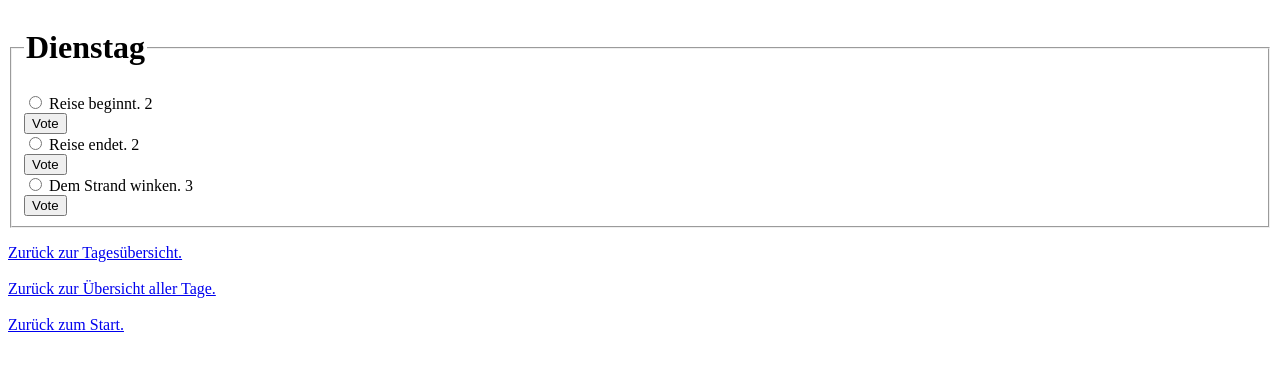
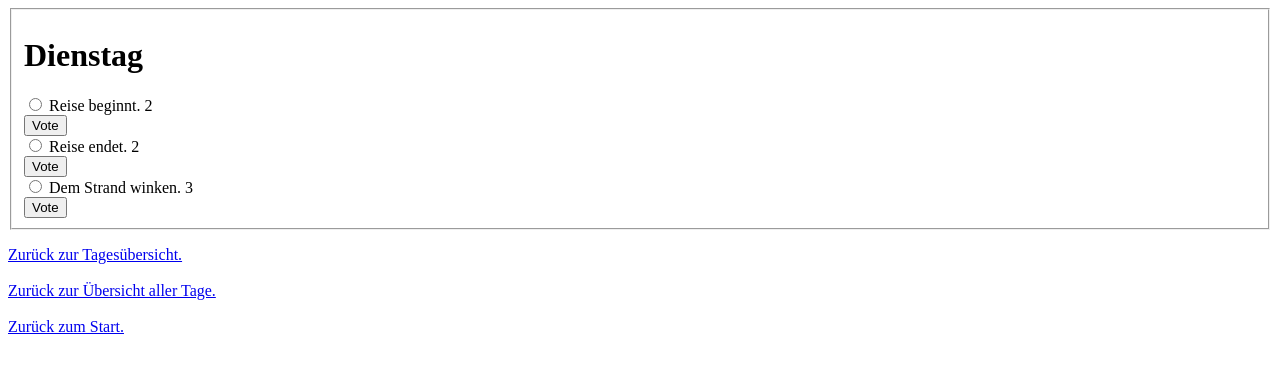
Before and after one commit to nicoleLabmirror/zeitplan, a Django app: template zeitplan/templates/zeitplan/day_editing.html in a window 1280 px wide. Shown: the top 373 px of the page. Run offline with Django 4.2, Linux system fonts and the light colour scheme; the template is opened without the code that fills it: values that come from a table or form of the project are taken from there, others are empty; data comes from the database, SQL or seed files in the repository; tables that the repository leaves empty hold one stand-in row (values such as "Sample post").

Commit message:
Add heading for all templates

```diff
--- a/zeitplan/templates/zeitplan/day_editing.html
+++ b/zeitplan/templates/zeitplan/day_editing.html
@@ -1,7 +1,7 @@
 <form action="{% url 'zeitplan:day_votes' day.id %}" method="post">
 {% csrf_token %}
 <fieldset>
-    <legend><h1>{{ day.day_name }}</h1></legend>
+    <h1>{{ day.day_name }}</h1>
     {% if error_message %}<p><strong>{{ error_message }}</strong></p>{% endif %}
     {% for entry in time_entry_list %}
         <input type="radio" name="entry" id="entry{{ forloop.counter }}" value="{{ entry.id }}">
--- a/zeitplan/templates/zeitplan/day_overview.html
+++ b/zeitplan/templates/zeitplan/day_overview.html
@@ -1,6 +1,6 @@
 {% if time_entry_list %}
     <ul>
-    <legend><h1>{{ day.day_name }}</h1></legend>
+    <h1>{{ day.day_name }}</h1>
     {% for entry in time_entry_list %}
         <li>{{ "Tätigkeit: " }} {{ entry.entry_text }}</li>
         <li>{{ "Kategorie: "}} {{ entry.entry_category__category_text }}</li>
--- a/zeitplan/templates/zeitplan/index.html
+++ b/zeitplan/templates/zeitplan/index.html
@@ -1,2 +1,3 @@
+<h1>{{ '"App" ... lol' }}</h1>
 <li>{{ text }}</li>
 <a href="{% url 'zeitplan:overview' %}">{{ "Hier geht's zur Übersicht!" }}</a>
--- a/zeitplan/templates/zeitplan/overview.html
+++ b/zeitplan/templates/zeitplan/overview.html
@@ -1,5 +1,6 @@
 {% if all_days_list %}
     <ul>
+    <h1>{{ "Übersicht über alle Tage:" }}</h1>
     {% for day in all_days_list %}
         <li>{{ day.different_day_date }} {{ day.day_name }}</li>
         <a href="{% url 'zeitplan:day_overview' day.id %}">{{ "Wähle diesen Tag aus." }}</a>
```
